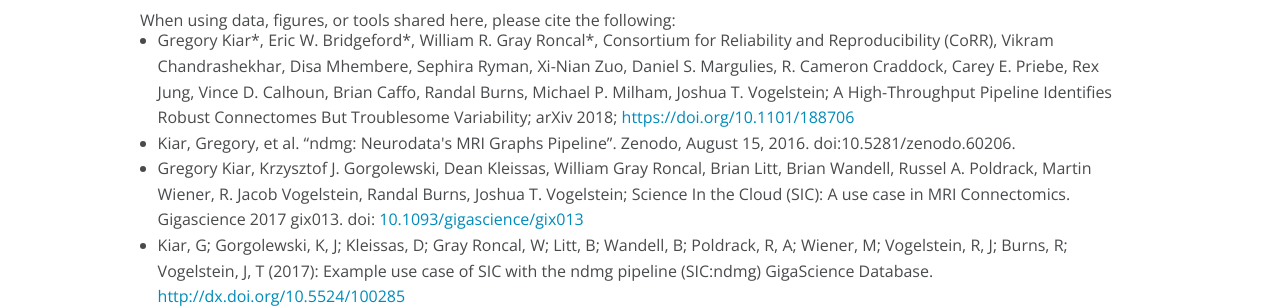
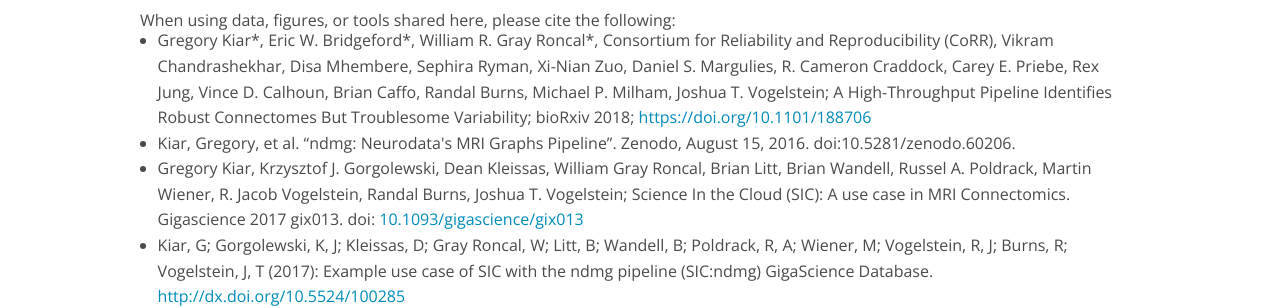
Before and after one commit to neurodata/mri.neurodata.io, a Jekyll site: the page built from index.html, in a window 1280 px wide. Shown: the part 566-874 px from the top of the page. Built offline with Jekyll 4.4.1, drawn with Linux system fonts in a browser that asks for light colours; nearby versions of some CDN libraries; the list of posts is cut into pages by our own code; comment, search, counter and statistics services are not loaded.

Commit message:
Update index.html

```diff
--- a/index.html
+++ b/index.html
@@ -50,7 +50,7 @@
 <h3> References </h3>
 When using data, figures, or tools shared here, please cite the following:
 <ul>
-	<li>Gregory Kiar*, Eric W. Bridgeford*, William R. Gray Roncal*, Consortium for Reliability and Reproducibility (CoRR), Vikram Chandrashekhar, Disa Mhembere, Sephira Ryman, Xi-Nian Zuo, Daniel S. Margulies, R. Cameron Craddock, Carey E. Priebe, Rex Jung, Vince D. Calhoun, Brian Caffo, Randal Burns, Michael P. Milham, Joshua T. Vogelstein; A High-Throughput Pipeline Identifies Robust Connectomes But Troublesome Variability; arXiv 2018; <a href = "https://doi.org/10.1101/188706">https://doi.org/10.1101/188706</a></li>
+	<li>Gregory Kiar*, Eric W. Bridgeford*, William R. Gray Roncal*, Consortium for Reliability and Reproducibility (CoRR), Vikram Chandrashekhar, Disa Mhembere, Sephira Ryman, Xi-Nian Zuo, Daniel S. Margulies, R. Cameron Craddock, Carey E. Priebe, Rex Jung, Vince D. Calhoun, Brian Caffo, Randal Burns, Michael P. Milham, Joshua T. Vogelstein; A High-Throughput Pipeline Identifies Robust Connectomes But Troublesome Variability; bioRxiv 2018; <a href = "https://doi.org/10.1101/188706">https://doi.org/10.1101/188706</a></li>
 	<li>Kiar, Gregory, et al. “ndmg: Neurodata's MRI Graphs Pipeline”. Zenodo, August 15, 2016. doi:10.5281/zenodo.60206.</li>
 	<li>Gregory Kiar, Krzysztof J. Gorgolewski, Dean Kleissas, William Gray Roncal, Brian Litt,
 			Brian Wandell, Russel A. Poldrack, Martin Wiener, R. Jacob Vogelstein, Randal Burns, Joshua T.
```
